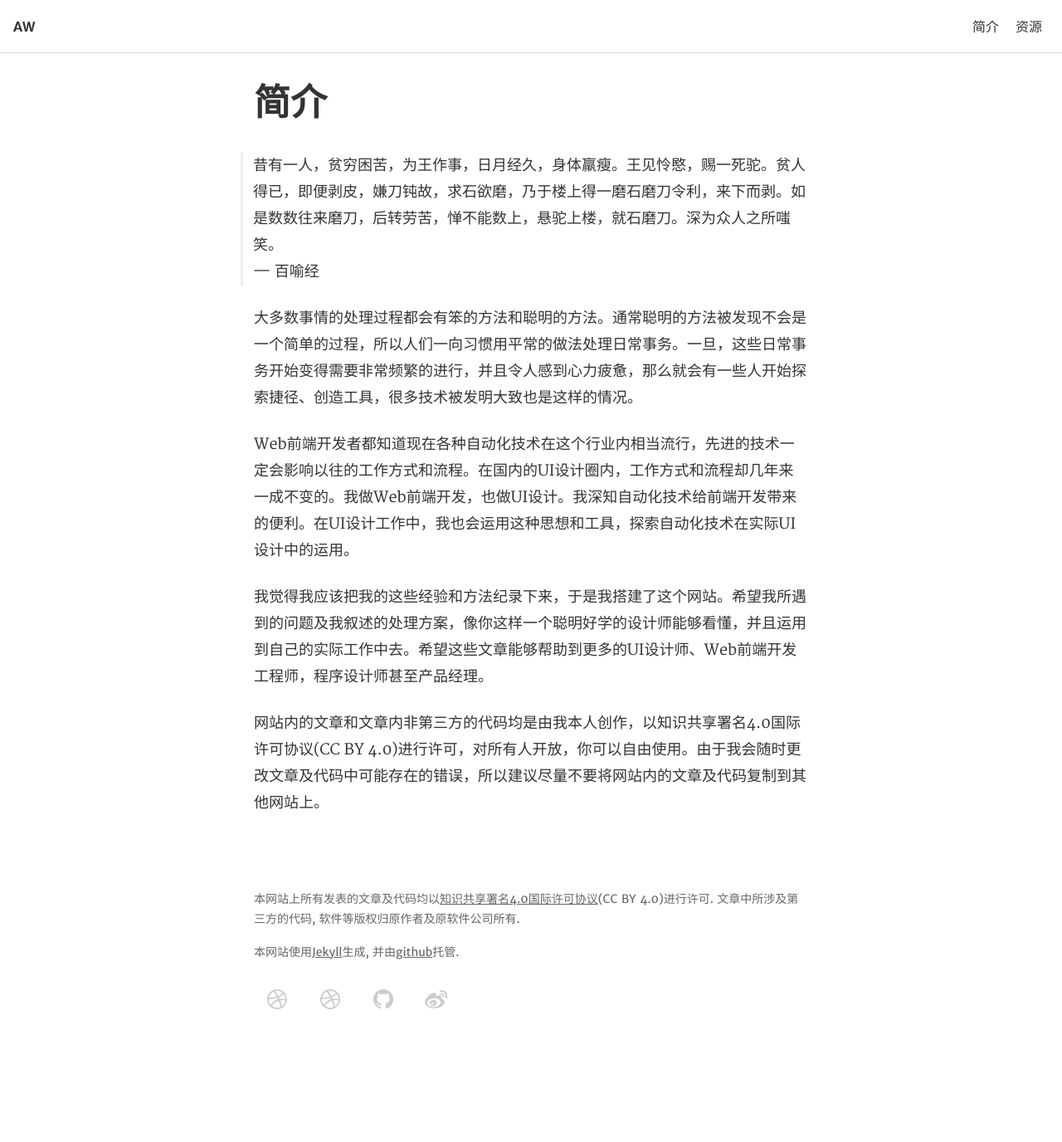
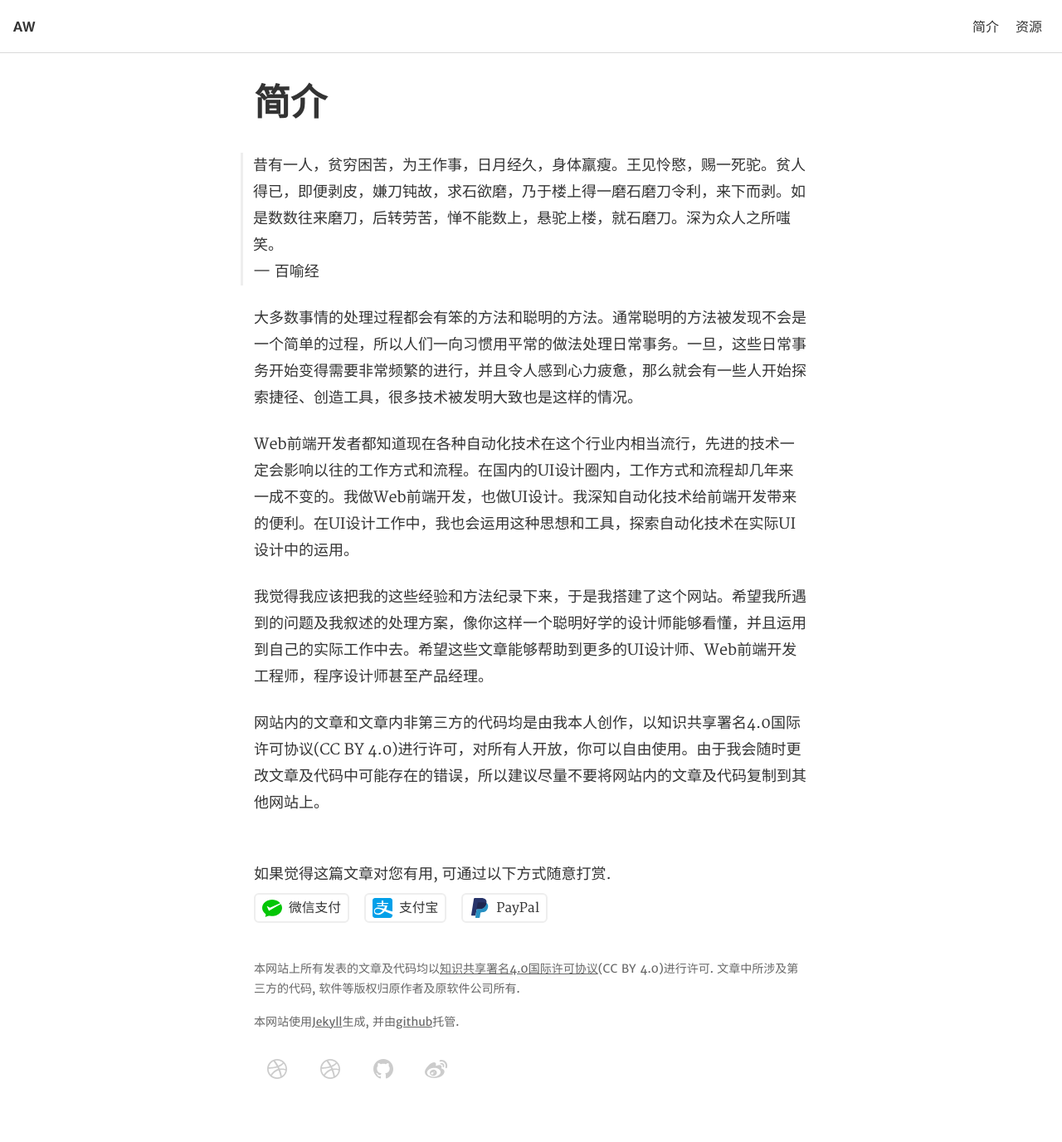
Before and after one commit to Ashung/ashung.github.io, a Jekyll site: the page built from about.md, in a window 1280 px wide. Shown: the whole page at 83% size. Built offline with Jekyll 4.4.1, drawn with Linux system fonts in a browser that asks for light colours; comment, search, counter and statistics services are not loaded; before the commit the page ends 1292 px from its top, so only the background shows below that.

Commit message:
完成打赏功能

```diff
--- /dev/null
+++ b/_includes/donate.html
@@ -0,0 +1,103 @@
+<div class="post-donate-wrap">
+    <div class="post-donate" id="donate">
+        <p>如果觉得这篇文章对您有用, 可通过以下方式随意打赏.</p>
+        <ul class="donate-buttons">
+            <li>
+                <a id="donate-button-wechatpay" href="#">
+                    <img src="{{ site.url }}assets/img/donate_wechat.svg" alt="微信支付">微信支付
+                </a>
+            </li>
+            <li>
+                <a id="donate-button-alipay" href="#">
+                    <img src="{{ site.url }}assets/img/donate_alipay.svg" alt="支付宝">支付宝
+                </a>
+            </li>
+            <li>
+                <a id="donate-button-paypal" href="#">
+                    <img src="{{ site.url }}assets/img/donate_paypal.svg" alt="PayPal">PayPal
+                </a>
+            </li>
+        </ul>
+        <div id="donate-modal-wechatpay" class="modal">
+            <p>您的支持将鼓励作者写作更多实用教程.</p>
+            <div class="qrcode">
+                <img src="/assets/img/wechat_rmb_2.png" alt="微信打赏2元">
+                <strong><span>&yen;</span>2.00</strong>
+            </div>
+            <p class="tips">打开微信, 点击右上角"+", 选择"扫一扫".</p>
+        </div>
+        <div id="donate-modal-alipay" class="modal">
+            <p>您的支持将鼓励作者写作更多实用教程.</p>
+            <div class="qrcode">
+                <img src="/assets/img/alipay_rmb_2.png" alt="支付宝打赏2元">
+                <strong><span>&yen;</span>2.00</strong>
+            </div>
+            <p class="tips">打开支付宝, 选择"扫一扫".</p>
+        </div>
+        <div id="donate-modal-paypal" class="modal">
+            <p>Support me write more articles.</p>
+            <p class="paypal-logo">
+                <img src="{{ site.url }}assets/img/donate_paypal.svg" alt="PayPal" width="48" height="48">
+                PayPal<br>The safer, easier way to pay online!
+            </p>
+            <form action="https://www.paypal.com/cgi-bin/webscr" method="post" target="_top">
+                <input type="hidden" name="cmd" value="_s-xclick">
+                <input type="hidden" name="hosted_button_id" value="YB3LBHPPHXM4Y">
+                <input type="hidden" name="on0" value="Donate">
+                <select name="os0" id="paypal">
+                    <option value="1 -">1 - $ 1.00 USD</option>
+                    <option value="2 -">2 - $ 2.00 USD</option>
+                    <option value="3 -">3 - $ 5.00 USD</option>
+                </select>
+                <input type="hidden" name="currency_code" value="USD">
+                <input class="paypal-button" type="submit" name="submit" value="Pay">
+            </form>
+        </div>
+    </div>
+    <script>
+        $(document).ready(function(){
+            $('body').append('<div id="donate-dialog-wrap"></div>')
+                    .append($('#donate-modal-wechatpay'))
+                    .append($('#donate-modal-alipay'))
+                    .append($('#donate-modal-paypal'));
+            $('#donate-button-alipay').click(function(){
+                showModal('#donate-modal-alipay');
+                return false;
+            });
+            $('#donate-button-wechatpay').click(function(){
+                showModal('#donate-modal-wechatpay');
+                return false;
+            });
+            $('#donate-button-paypal').click(function(){
+                showModal('#donate-modal-paypal');
+                return false;
+            });
+            $('#donate-dialog-wrap').click(hideModal);
+            function showModal(targetModal) {
+                $('#donate-dialog-wrap').show(0, function(){
+                    $('#donate-dialog-wrap').css('opacity', '1');
+                    $(targetModal).css({
+                        'top' : '200%'
+                    });
+                    $(targetModal).show(1, function(){
+                        $(targetModal).css({
+                            'transform' : 'rotate(0)',
+                            'top' : '50%',
+                            'opacity' : '1'
+                        });
+                    });
+                });
+            }
+            function hideModal() {
+                $('#donate-dialog-wrap').css('opacity', '0');
+                $('#donate-dialog-wrap').delay(200).hide(0);
+                $('.modal').css({
+                    'transform' : 'rotate(-20deg)',
+                    'top' : '200%',
+                    'opacity' : '0'
+                });
+                $('.modal').hide(300);
+            }
+        });
+    </script>
+</div>
--- a/_layouts/post.html
+++ b/_layouts/post.html
@@ -46,106 +46,7 @@
         </div>
     </article>
 
-    {% comment %}
-    <div class="post-donate-wrap">
-        <div class="post-donate" id="donate">
-            <p>如果觉得这篇文章对您有用, 请随意打赏.</p>
-            <ul class="donate-buttons">
-                <li><a id="donate-button-wechatpay" href="#">微信支付</a></li>
-                <li><a id="donate-button-alipay" href="#">支付宝</a></li>
-                <li><a id="donate-button-paypal" href="#">PayPal</a></li>
-            </ul>
-
-            <div id="donate-modal-wechatpay" class="modal">
-                <p>您的支持将鼓励作者写作更多实用教程.</p>
-                <div class="qrcode">
-                    <img src="/assets/img/wechat_rmb_2.png" alt="微信打赏2元">
-                    <strong><span>&yen;</span>2.00</strong>
-                </div>
-                <p class="tips">打开微信, 点击右上角"+", 选择"扫一扫".</p>
-            </div>
-            <div id="donate-modal-alipay" class="modal">
-                <p>您的支持将鼓励作者写作更多实用教程.</p>
-                <div class="qrcode">
-                    <img src="/assets/img/alipay_rmb_2.png" alt="支付宝打赏2元">
-                    <strong><span>&yen;</span>2.00</strong>
-                </div>
-            </div>
-            <div id="donate-modal-paypal" class="modal">
-                <p>您的支持将鼓励作者写作更多实用教程.</p>
-                <form action="https://www.paypal.com/cgi-bin/webscr" method="post" target="_top">
-                    <input type="hidden" name="cmd" value="_s-xclick">
-                    <input type="hidden" name="hosted_button_id" value="YB3LBHPPHXM4Y">
-                    <input type="hidden" name="on0" value="Donate">
-                    <label for="paypal">PayPal</label><br>
-                    <select name="os0" id="paypal">
-                        <option value="1 -">1 - $ 1.00 USD</option>
-                        <option value="2 -">2 - $ 2.00 USD</option>
-                        <option value="3 -">3 - $ 5.00 USD</option>
-                    </select>
-                    <input type="hidden" name="currency_code" value="USD">
-                    <input type="submit" name="submit" value="Pay">
-                </form>
-            </div>
-        </div>
-        <script>
-            $(document).ready(function(){
-                $('body').append('<div id="donate-dialog-wrap"></div>')
-                        .append($('#donate-modal-wechatpay'))
-                        .append($('#donate-modal-alipay'))
-                        .append($('#donate-modal-paypal'));
-
-                $('#donate-button-alipay').click(function(){
-                    showModal('#donate-modal-alipay');
-                    return false;
-                });
-                $('#donate-button-wechatpay').click(function(){
-                    showModal('#donate-modal-wechatpay');
-                    return false;
-                });
-                $('#donate-button-paypal').click(function(){
-                    showModal('#donate-modal-paypal');
-                    return false;
-                });
-
-//                $('.modal').click(hideModal);
-                $('#donate-dialog-wrap').click(hideModal);
-
-                function showModal(targetModal) {
-                    $('#donate-dialog-wrap').show(0, function(){
-                        $('#donate-dialog-wrap').css('opacity', '1');
-                        $(targetModal).css({
-                            'top' : '200%'
-                        });
-                        $(targetModal).show(1, function(){
-                            $(targetModal).css({
-                                'transform' : 'rotate(0)',
-                                'top' : '50%',
-                                'opacity' : '1'
-                            });
-                        });
-                    });
-                }
-
-                function hideModal() {
-                    $('#donate-dialog-wrap').css('opacity', '0');
-                    $('#donate-dialog-wrap').delay(300).hide(0);
-                    $('.modal').css({
-                        'transform' : 'rotate(-20deg)',
-                        'top' : '200%',
-                        'opacity' : '0'
-                    });
-                    $('.modal').hide(300);
-                }
-
-
-            });
-        </script>
-    </div>
-
-
-    {% endcomment %}
-
+    {% include donate.html %}
 
     {% assign commentId = page.id | replace:  '/', '-' | remove_first: '-' %}
     {% if page.comment == true %}
--- a/assets/css/style.scss
+++ b/assets/css/style.scss
@@ -64,7 +64,7 @@ $code-font: $monospace;
 // Color
 $primary-text-color: rgba(0, 0, 0, .8);
 $secondary-text-color: rgba(0, 0, 0, .6);
-$disable-text-color: rgba(0, 0, 0, .54);
+$disable-text-color: rgba(0, 0, 0, .4);
 $primary-text-color-light: rgba(255, 255, 255, 1);
 $secondary-text-color-light: rgba(255, 255, 255, .7);
 $disable-text-color-light: rgba(255, 255, 255, .3);
@@ -122,7 +122,6 @@ body {
     font: #{$base-font-size}/#{$base-line-height} $body-font;
     font-kerning: normal;
     -webkit-text-size-adjust: 100%;
-    -webkit-font-smoothing: antialiased;
 }
 
 input, textarea {
@@ -770,6 +769,33 @@ input, textarea {
 .post-donate {
     font-size: 1.125rem;
     padding: 1rem 1rem 2rem;
+    .donate-buttons {
+        margin-top: .5em;
+        li {
+            float: left;
+            margin-right: 1em;
+            a, a:link, a:visited {
+                display: block;
+                float: left;
+                font-size: .875em;
+                height: 32px;
+                line-height: 32px;
+                padding: 0 8px;
+                background: #fff;
+                border-radius: 6px;
+                border: 2px solid #eee;
+            }
+            a:hover, a:active {
+                color: #000;
+                border-color: #eee;
+                background: #eee;
+            }
+            img {
+                float: left;
+                margin: 4px 8px 4px 0;
+            }
+        }
+    }
 }
 
 #donate-dialog-wrap {
@@ -784,7 +810,7 @@ input, textarea {
     overflow: hidden;
     background: rgba(0, 0, 0, .4);
     opacity: 0;
-    transition: all 0.3s ease-out;
+    transition: all 0.2s ease-out;
     -webkit-backdrop-filter: blur(10px);
 }
 
@@ -804,7 +830,7 @@ input, textarea {
     border-radius: 8px;
     box-shadow: 0 10px 20px rgba(0, 0, 0, .2);
     transform: rotate(-20deg);
-    transition: all 0.3s ease-out;
+    transition: all 0.2s ease-out;
     .qrcode {
         img {
             display: block;
@@ -826,8 +852,31 @@ input, textarea {
         font-size: .875rem;
         color: $secondary-text-color;
     }
+    .paypal-logo {
+        margin-bottom: 16px;
+        img {
+            display: block;
+            margin: 16px auto;
+        }
+    }
+    .paypal-button {
+        display: block;
+        margin: 16px auto;
+        border: none;
+        padding: 16px 48px;
+        font-size: 1.2rem;
+        color: #fff;
+        background: #1F264F;
+        border-radius: 4px;
+    }
 }
 
+
+@media screen and (device-pixel-ratio: 2) {
+    body {
+        -webkit-font-smoothing: antialiased;
+    }
+}
 
 // TODO: mobile menu
 
@@ -913,6 +962,9 @@ input, textarea {
                 .block-cont-gw .cont-head-gw .head-img-gw img {
                     border-radius: 4px;
                 }
+                .wrap-action-gw {
+                    font-size: .875em;
+                }
                 .block-title-gw ul {
                     border-color: $hair-line-color;
                 }
```
Also changed, not shown: assets/img/alipay_rmb_2.png, assets/img/donate_alipay.svg (added), assets/img/donate_paypal.svg (added), assets/img/donate_wechat.svg (added), assets/img/wechat_rmb_2.png.
